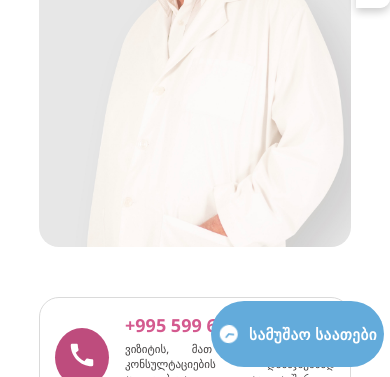
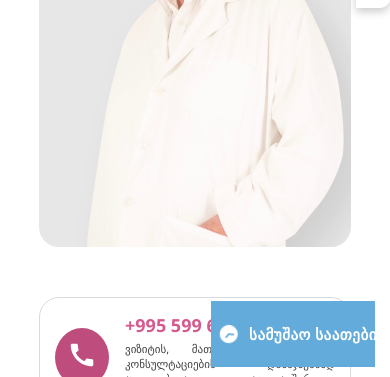
Before and after one commit to bagi24/zurabmarshania, a website: page index.html in a window 390 px wide. Shown: the part 467-844 px from the top of the page. Drawn offline with Linux system fonts and the light colour scheme.

Commit message:
corrected style

```diff
--- a/app.css
+++ b/app.css
@@ -2757,10 +2757,9 @@ body {
     bottom: 10px;
   }
   .work__clock-state {
-    width: 90%;
+    width: 85%;
     padding: 8px 8px;
-
-    border-radius: 100px;
+    border-radius: inherit;
   }
 
   .work__clock-display {
```
